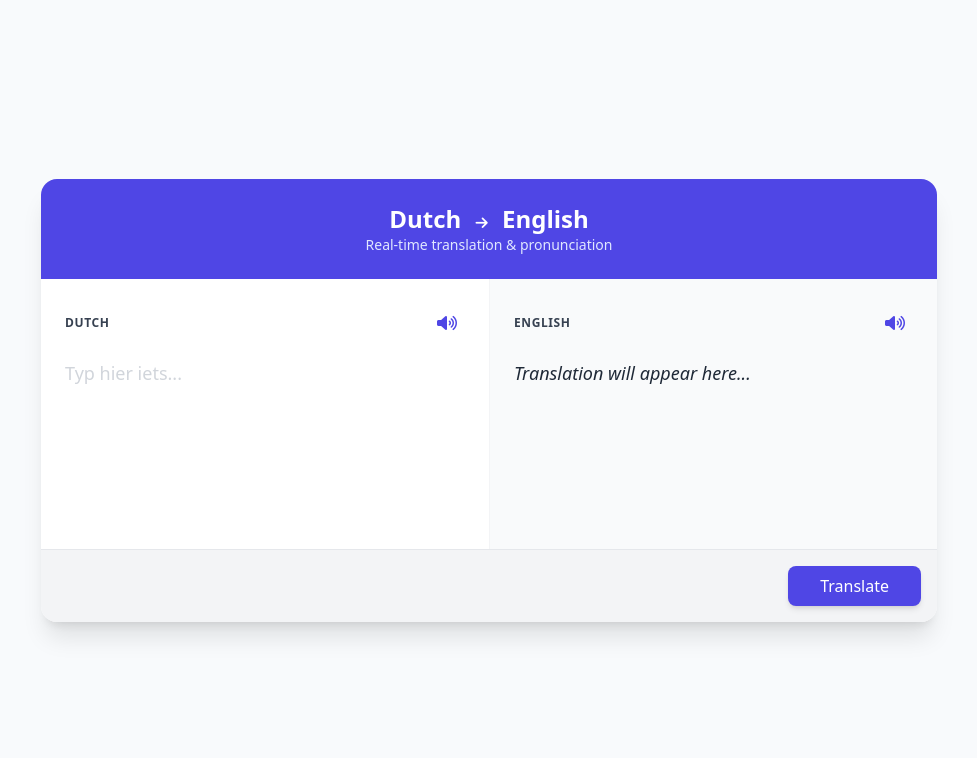
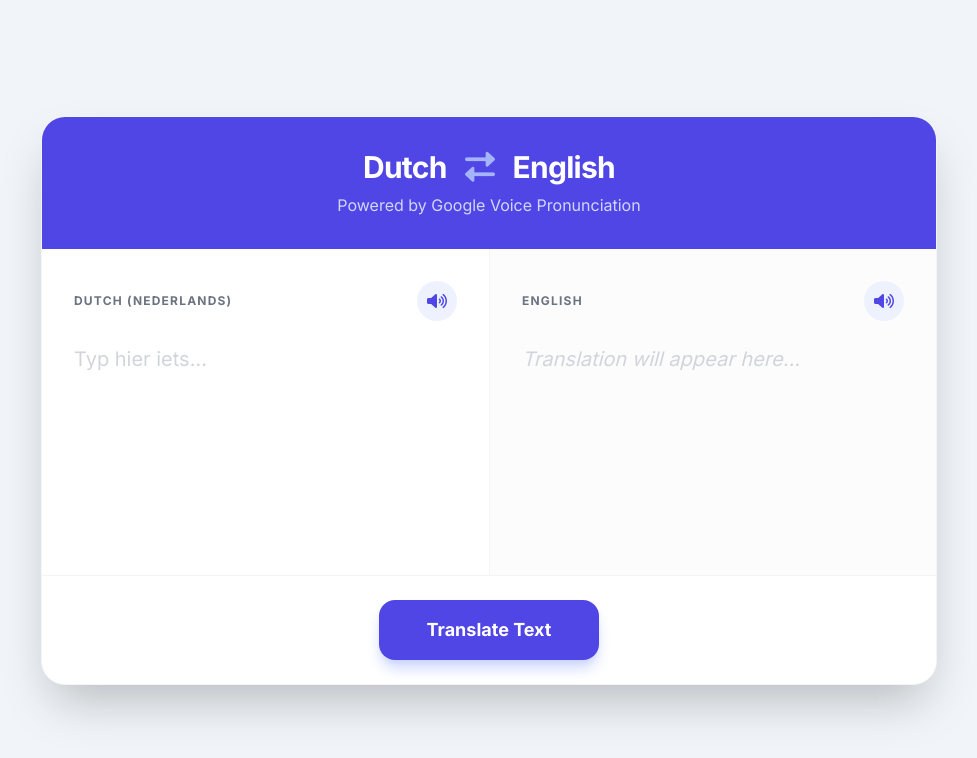
Before and after one commit to wotoco/dutch-translator, a plain HTML site: page index.html in a window 1280 px wide. Shown: the whole page, without its empty margins (151-1128 px from the left). Drawn offline with nearby package versions, Linux system fonts and the light colour scheme.

Commit message:
Update index.html

```diff
--- a/index.html
+++ b/index.html
@@ -6,44 +6,48 @@
     <title>Dutch-English Translator</title>
     <script src="https://cdn.tailwindcss.com"></script>
     <link rel="stylesheet" href="https://cdnjs.cloudflare.com/ajax/libs/font-awesome/6.0.0/css/all.min.css">
+    <style>
+        @import url('https://fonts.googleapis.com/css2?family=Inter:wght@400;600;700&display=swap');
+        body { font-family: 'Inter', sans-serif; }
+    </style>
 </head>
-<body class="bg-slate-50 min-h-screen flex items-center justify-center p-6">
+<body class="bg-slate-100 min-h-screen flex items-center justify-center p-4">
 
-    <div class="max-w-4xl w-full bg-white rounded-2xl shadow-xl overflow-hidden">
-        <div class="bg-indigo-600 p-6 text-white text-center">
-            <h1 class="text-2xl font-bold">Dutch <i class="fas fa-arrow-right mx-2 text-sm"></i> English</h1>
-            <p class="text-indigo-100 text-sm">Real-time translation & pronunciation</p>
+    <div class="max-w-4xl w-full bg-white rounded-3xl shadow-2xl overflow-hidden border border-gray-100">
+        <div class="bg-indigo-600 p-8 text-white text-center">
+            <h1 class="text-3xl font-bold tracking-tight">Dutch <i class="fas fa-exchange-alt mx-3 text-indigo-300"></i> English</h1>
+            <p class="text-indigo-100 mt-2 opacity-90">Powered by Google Voice Pronunciation</p>
         </div>
 
-        <div class="grid md:grid-cols-2 gap-0 divide-x divide-gray-100">
-            <div class="p-6">
-                <div class="flex justify-between items-center mb-4">
-                    <span class="font-semibold text-gray-700 uppercase text-xs tracking-wider">Dutch</span>
-                    <button onclick="speak('dutch')" class="text-indigo-600 hover:bg-indigo-50 p-2 rounded-full transition">
+        <div class="grid md:grid-cols-2 gap-0 divide-y md:divide-y-0 md:divide-x divide-gray-100">
+            <div class="p-8">
+                <div class="flex justify-between items-center mb-6">
+                    <span class="font-bold text-gray-500 uppercase text-xs tracking-widest">Dutch (Nederlands)</span>
+                    <button onclick="speak('dutch')" class="bg-indigo-50 text-indigo-600 hover:bg-indigo-100 w-10 h-10 rounded-full flex items-center justify-center transition-all active:scale-90">
                         <i class="fas fa-volume-up"></i>
                     </button>
                 </div>
                 <textarea id="sourceText" placeholder="Typ hier iets..."
-                    class="w-full h-40 resize-none border-none focus:ring-0 text-lg text-gray-800 placeholder-gray-300"></textarea>
+                    class="w-full h-48 resize-none border-none focus:ring-0 text-xl text-gray-800 placeholder-gray-300 bg-transparent"></textarea>
             </div>
 
-            <div class="p-6 bg-gray-50">
-                <div class="flex justify-between items-center mb-4">
-                    <span class="font-semibold text-gray-700 uppercase text-xs tracking-wider">English</span>
-                    <button onclick="speak('english')" class="text-indigo-600 hover:bg-indigo-50 p-2 rounded-full transition">
+            <div class="p-8 bg-gray-50/50">
+                <div class="flex justify-between items-center mb-6">
+                    <span class="font-bold text-gray-500 uppercase text-xs tracking-widest">English</span>
+                    <button onclick="speak('english')" class="bg-indigo-50 text-indigo-600 hover:bg-indigo-100 w-10 h-10 rounded-full flex items-center justify-center transition-all active:scale-90">
                         <i class="fas fa-volume-up"></i>
                     </button>
                 </div>
-                <div id="targetText" class="w-full h-40 text-lg text-gray-800 italic">
-                    Translation will appear here...
+                <div id="targetText" class="w-full h-48 text-xl text-gray-800 font-medium">
+                    <span class="text-gray-300 italic">Translation will appear here...</span>
                 </div>
             </div>
         </div>
 
-        <div class="p-4 bg-gray-100 border-t border-gray-200 flex justify-end">
+        <div class="p-6 bg-white border-t border-gray-100 flex justify-center">
             <button onclick="handleTranslate()"
-                class="bg-indigo-600 hover:bg-indigo-700 text-white px-8 py-2 rounded-lg font-medium transition shadow-md">
-                Translate
+                class="bg-indigo-600 hover:bg-indigo-700 text-white px-12 py-4 rounded-2xl font-bold text-lg transition-all transform hover:-translate-y-1 active:scale-95 shadow-lg shadow-indigo-200">
+                Translate Text
             </button>
         </div>
     </div>
@@ -56,38 +60,35 @@
 
             if (!text.trim()) return;
 
-            outputDiv.innerText = "Translating...";
+            outputDiv.innerHTML = '<span class="text-indigo-400 animate-pulse">Translating...</span>';
 
             try {
-                // NOTE: Using a free MyMemory API for demonstration.
-                // For production, use Google Translate API or DeepL API.
                 const response = await fetch(`https://api.mymemory.translated.net/get?q=${encodeURIComponent(text)}&langpair=nl|en`);
                 const data = await response.json();
-
                 outputDiv.innerText = data.responseData.translatedText;
-                outputDiv.classList.remove('italic', 'text-gray-400');
             } catch (error) {
-                outputDiv.innerText = "Error: Could not reach translation server.";
+                outputDiv.innerText = "Error: Could not connect to translator.";
             }
         }
 
-        // --- PRONUNCIATION LOGIC ---
+        // --- GOOGLE VOICE PRONUNCIATION ---
         function speak(language) {
-            const text = language === 'dutch'
-                ? document.getElementById('sourceText').value
-                : document.getElementById('targetText').innerText;
+            const sourceVal = document.getElementById('sourceText').value;
+            const targetVal = document.getElementById('targetText').innerText;
+
+            const text = language === 'dutch' ? sourceVal : targetVal;
 
             if (!text || text.includes("Translation will appear")) return;
 
-            const utterance = new SpeechSynthesisUtterance(text);
+            const langCode = language === 'dutch' ? 'nl' : 'en';
 
-            // Set locale
-            utterance.lang = language === 'dutch' ? 'nl-NL' : 'en-US';
+            // Unofficial Google Translate TTS URL (Option 1)
+            const googleTTS = `https://translate.google.com/translate_tts?ie=UTF-8&tl=${langCode}&client=tw-ob&q=${encodeURIComponent(text)}`;
 
-            // Optional: Adjust pitch and rate
-            utterance.rate = 0.9;
-
-            window.speechSynthesis.speak(utterance);
+            const audio = new Audio(googleTTS);
+            audio.play().catch(e => {
+                console.error("Audio playback failed. This can happen if the text is too long or Google blocks the request.", e);
+            });
         }
     </script>
 </body>
```
